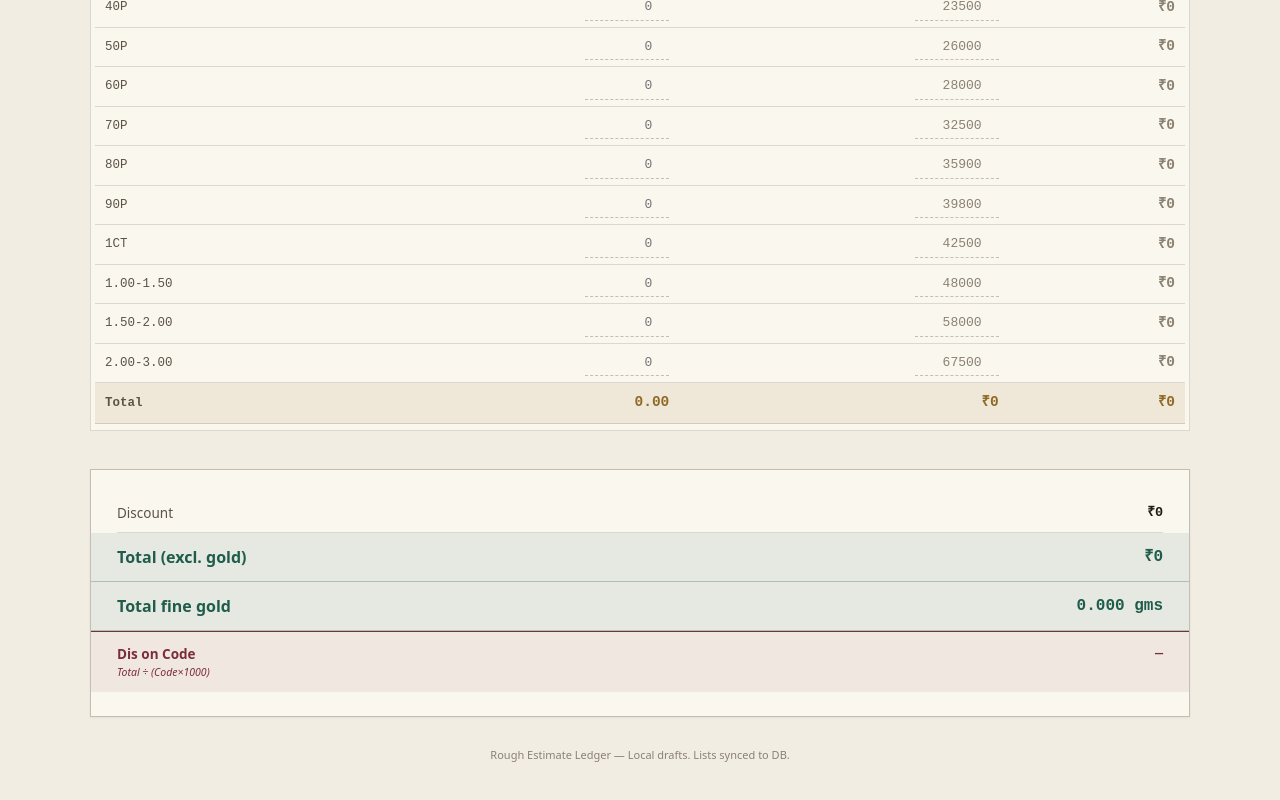
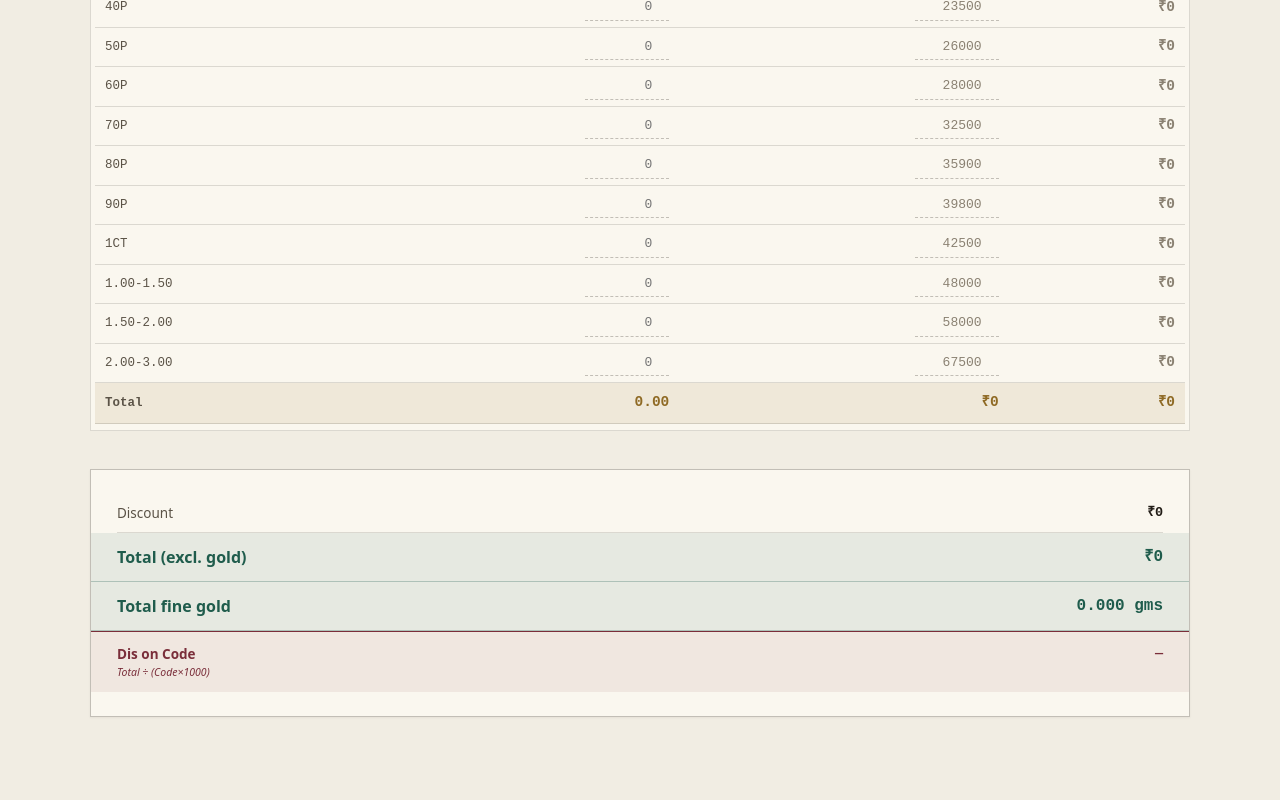
Before and after one commit to SharadWowevents/Daimond-Estimate, a React (Vite) app in the folder DiomandEstimate/: page / in a window 1280 px wide. Shown: the part 1345-2145 px from the top of the page. Built offline with nearby package versions, Linux system fonts and the light colour scheme; no server answers.

Commit message:
Removed footer

```diff
--- a/DiomandEstimate/src/App.jsx
+++ b/DiomandEstimate/src/App.jsx
@@ -565,7 +565,7 @@ export default function App() {
         </div>
       </div>
 
-      <footer className="foot no-print">Rough Estimate Ledger — Local drafts. Lists synced to DB.</footer>
+
     </div>
   );
 }
```
